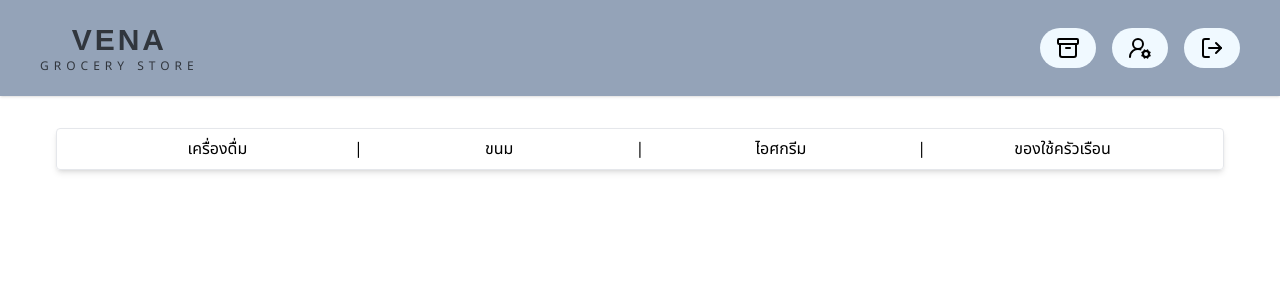
After one commit to DefinitelyNotJay/SGM, a Django app: page /payment in a window 1280 px wide. The commit adds this page. Shown: the top 300 px of the page. Run offline with Django 5.2, Linux system fonts and the light colour scheme; some libraries are stand-ins or nearby versions; some web fonts are replaced.

Commit message:
finish payment category

```diff
--- a/SGM/store/templates/employee/employee_layout.html
+++ b/SGM/store/templates/employee/employee_layout.html
@@ -7,8 +7,6 @@
     <script src="https://cdn.tailwindcss.com"></script>
     <link rel="preconnect" href="https://fonts.googleapis.com">
     <link href="https://fonts.googleapis.com/css2?family=Noto+Sans+Thai:wght@100..900&display=swap" rel="stylesheet">
-
-
     <style>
         body {
             font-family: 'Noto Sans Thai', sans-serif;
@@ -22,8 +20,8 @@
     {% endblock %}
 </head>
 
-<body>
-    <div class="px-8 py-4">
+<body class="w-screen">
+    <div class="px-14 py-8">
         {% block content %}
         {% endblock %}
     </div>
--- a/SGM/store/templates/employee/home.html
+++ b/SGM/store/templates/employee/home.html
@@ -5,5 +5,5 @@
     {% include "./navbarEMP.html" %}
 {% endblock%}
 {% block content %}
-    สวัสดี
+    <div class="w-screen bg-black"></div>
 {% endblock %}
--- a/SGM/store/templates/employee/navbarEMP.html
+++ b/SGM/store/templates/employee/navbarEMP.html
@@ -11,7 +11,7 @@
 </style>
 
 <div class="flex justify-between h-[6rem] px-10 shadow items-center bg-slate-400">
-    <div class="flex space-x-1 items-center flex-shrink-0 animate-pulse h-fit">
+    <div class="flex items-center animate-pulse h-fit">
       <div class="flex flex-col text-center cursor-default">
         <p class="logo tracking-widest text-3xl">VENA</p>
         <p class="tracking-[5px] text-xs">GROCERY STORE</p>
--- /dev/null
+++ b/SGM/store/templates/employee/payment.html
@@ -0,0 +1,14 @@
+{% extends './employee_layout.html' %}
+{% block title %} Home {% endblock %}
+<script src="https://cdn.tailwindcss.com"></script>
+{% block nav %}
+    {% include "./navbarEMP.html" %}
+{% endblock%}
+{% block content %}
+    <div class="border rounded px-6 py-2 flex justify-between text-center shadow-md">
+        <button class="w-full">เครื่องดื่ม</button>|
+        <button class="w-full">ขนม</button>|
+        <button class="w-full">ไอศกรีม</button>|
+        <button class="w-full">ของใช้ครัวเรือน</button>
+    </div>
+{% endblock %}
--- a/SGM/store/urls.py
+++ b/SGM/store/urls.py
@@ -9,6 +9,7 @@ def role_based_urlpatterns(request):
 urlpatterns = [
     path('', Inventory.as_view(), name="inventory"),
     path('emp-home', EmployeeHome.as_view()),
+    path('payment', Payment.as_view()),
     path('customer/new/', ManageCustomer.as_view()),
     path('customer/', ListCustomer.as_view(), name="customer"),
     path('customer/<int:customer_id>/', ManageCustomer.as_view(), name="new-customer"),
--- a/SGM/store/views.py
+++ b/SGM/store/views.py
@@ -23,6 +23,9 @@ class EmployeeHome(View):
     def get(self, request):
         return render(request, "employee/home.html")
 
+class Payment(View):
+    def get(self, request):
+        return render(request, "employee/payment.html")
 class ListCustomer(View):
     def get(self, request):
         customers = Customer.objects.all()
```
